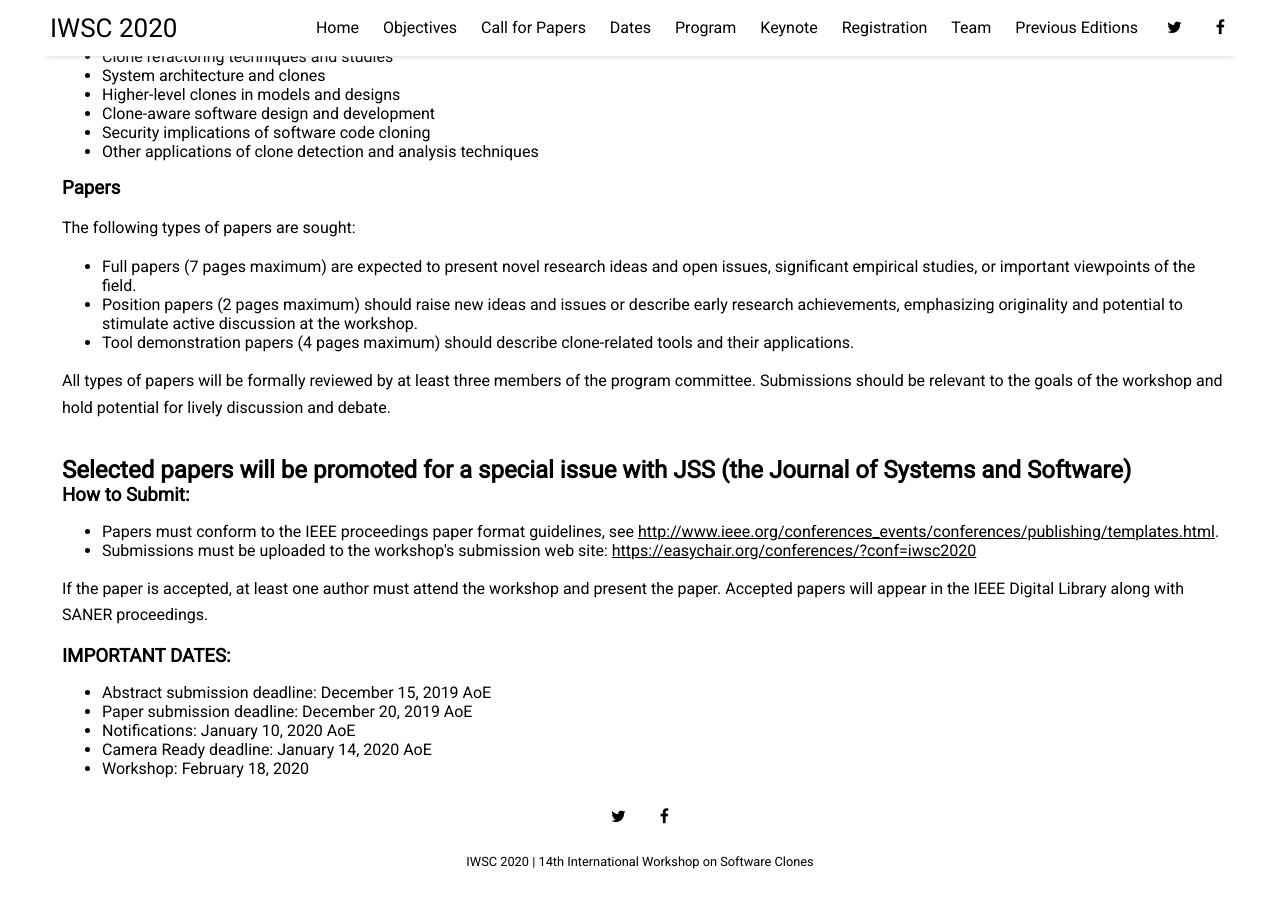
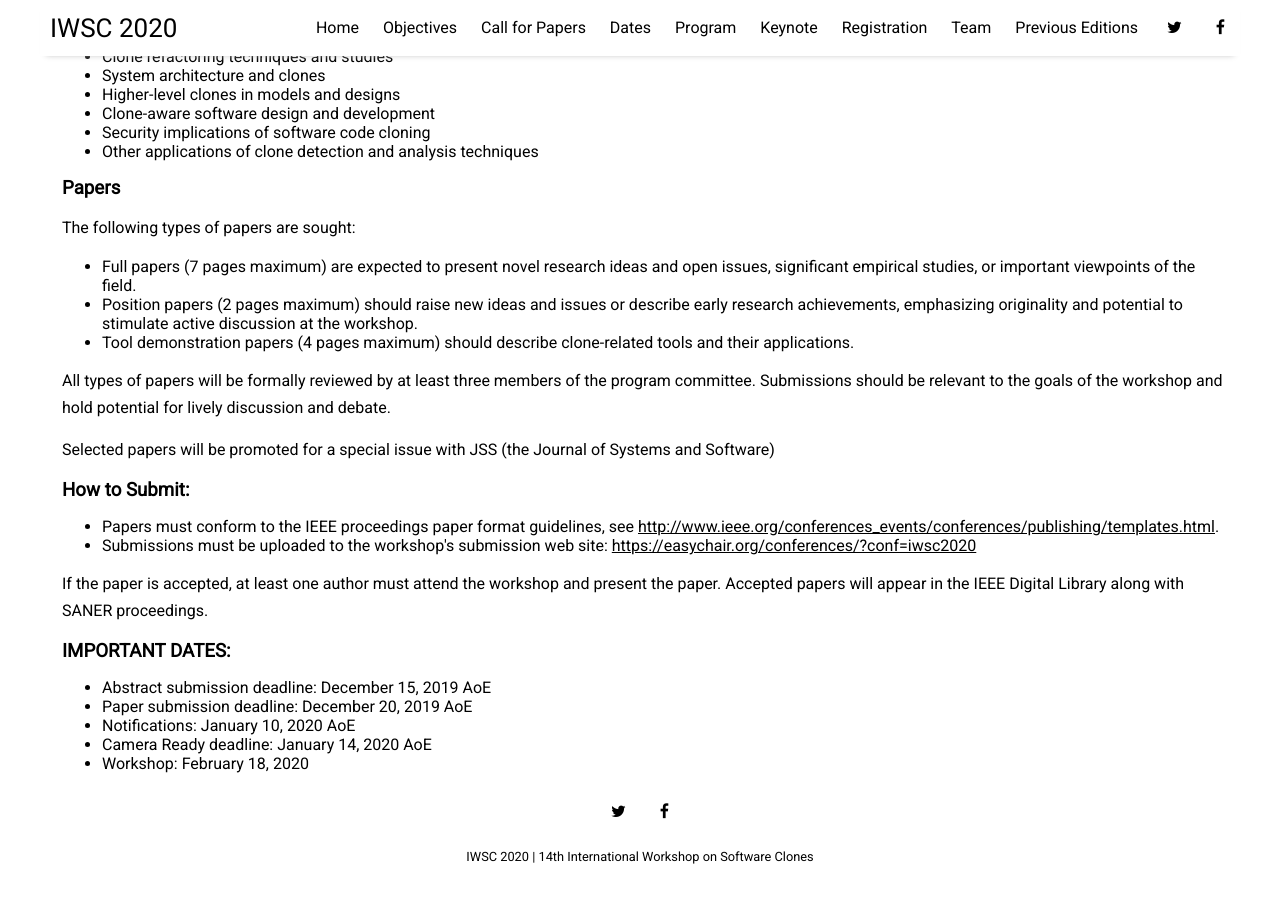
Before and after one commit to iwsc2020/iwsc2020.github.io, a Jekyll site: the page built from pages/call_for_papers.html, in a window 1280 px wide and 900 px high, scrolled down 736 px. Built offline with Jekyll 4.4.1, drawn with Linux system fonts in a browser that asks for light colours; nearby versions of some CDN libraries.

```diff
--- a/pages/call_for_papers.html
+++ b/pages/call_for_papers.html
@@ -91,8 +91,8 @@ tools and their applications.
 the program committee. Submissions should be relevant to the goals of the
 workshop and hold potential for lively discussion and debate.</p>
 
-<br/>
-<h2>Selected papers will be promoted for a special issue with JSS (the Journal of Systems and Software)</h2>
+
+<p>Selected papers will be promoted for a special issue with JSS (the Journal of Systems and Software)</p>
 
 
 <h3>How to Submit:</h3>
```
